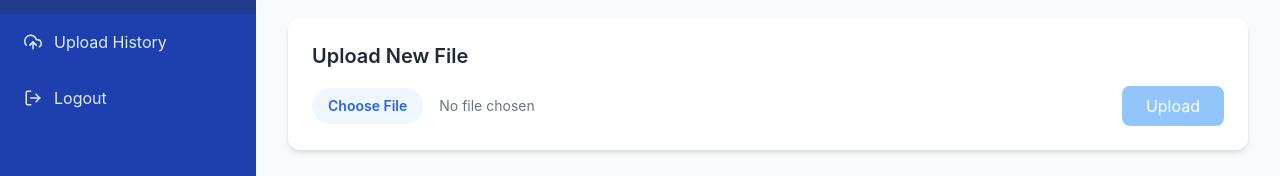
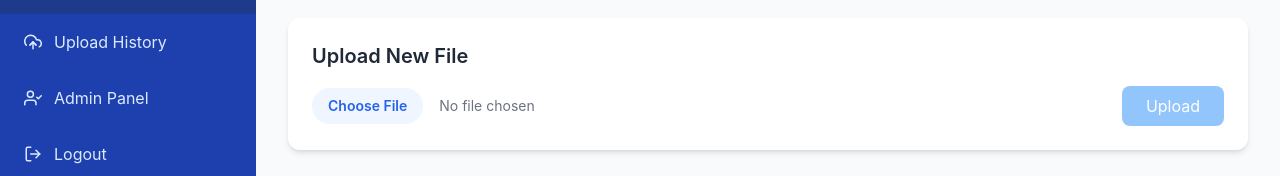
Before and after one commit to Dhruba-2003/Excel-Analytics-Platform, a React (Vite) app in the folder client/: page / in a window 1280 px wide. Shown: the part 147-323 px from the top of the page. Built offline with nearby package versions, Linux system fonts and the light colour scheme.

Commit message:
Update Sidebar component

```diff
--- a/client/src/components/Sidebar.jsx
+++ b/client/src/components/Sidebar.jsx
@@ -41,7 +41,6 @@ const Sidebar = () => {
             {link.name}
           </Link>
         ))}
-        {userInfo && (
         <Link
             to="/admin"
             className={`flex items-center px-6 py-4 text-blue-100 hover:bg-blue-700 hover:text-white transition duration-150 ${location.pathname === '/admin' ? 'bg-blue-900 text-white' : ''}`}
@@ -49,7 +48,6 @@ const Sidebar = () => {
             <span className="mr-3 text-lg"><FiUserCheck /></span>
             Admin Panel
         </Link>
-        )}
 
         <button
           onClick={logoutHandler}
```
Lines whose indentation alone changed are shown as unchanged.
